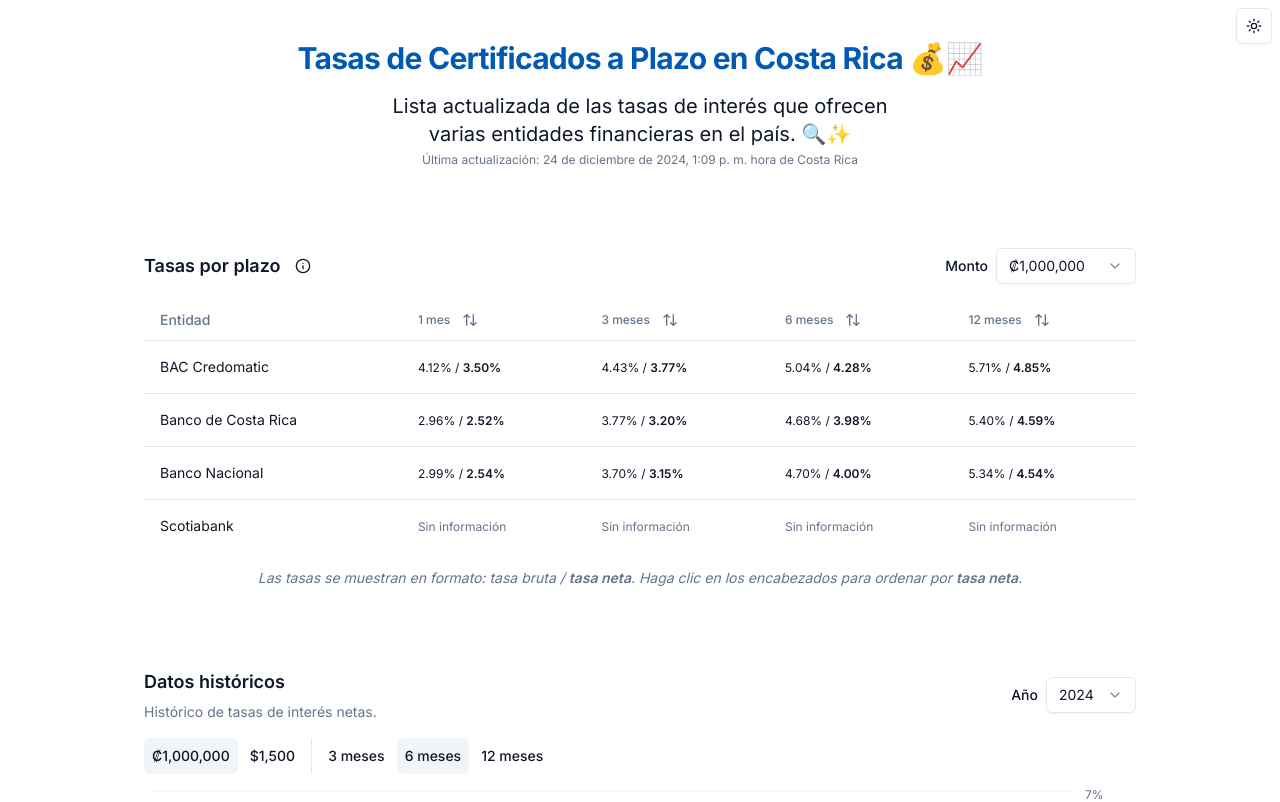
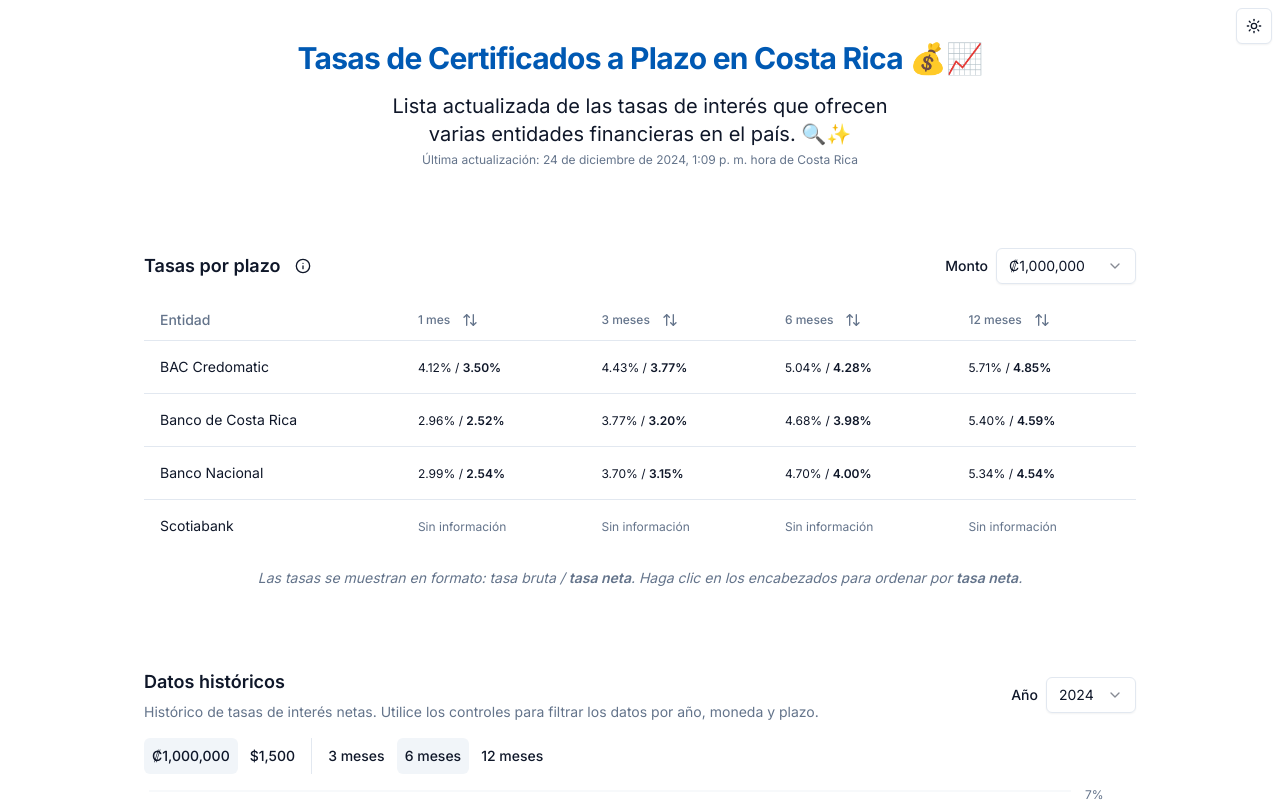
Before and after one commit to gggonzalo/tasas-cdp-cr, a Next.js app: page / in a window 1280 px wide. Shown: the top 802 px of the page. Built offline with nearby package versions, Linux system fonts and the light colour scheme.

Commit message:
Agregar descripcion

```diff
--- a/components/HistoricalRatesChart.tsx
+++ b/components/HistoricalRatesChart.tsx
@@ -216,7 +216,8 @@
         <div className="flex flex-col gap-1.5">
           <h2 className="text-lg font-semibold">Datos históricos</h2>
           <p className="text-sm text-muted-foreground">
-            Histórico de tasas de interés netas.
+            Histórico de tasas de interés netas. Utilice los controles para
+            filtrar los datos por año, moneda y plazo.
           </p>
         </div>
         <div className="flex flex-col gap-2 lg:flex-row lg:items-center">
```
